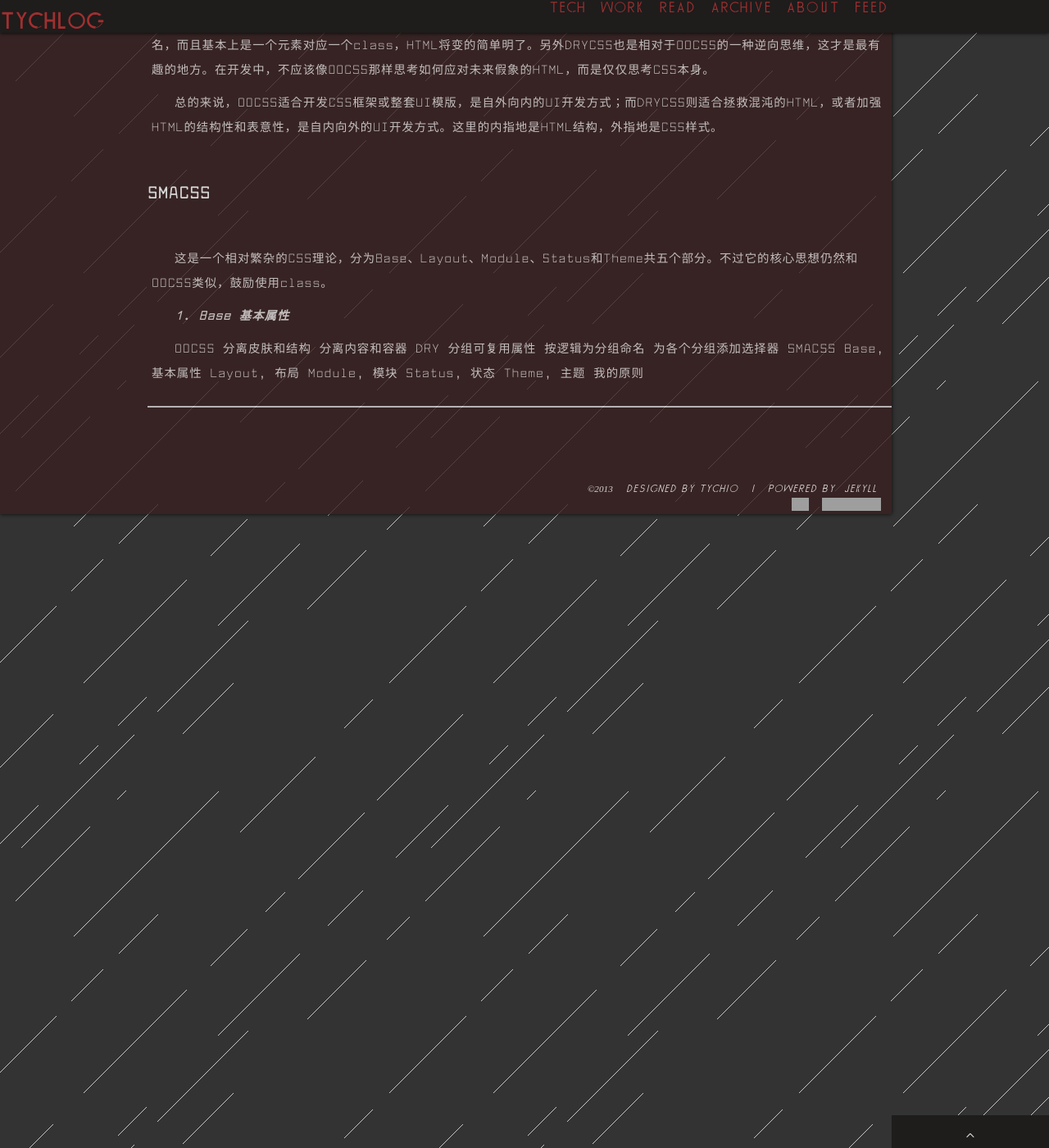
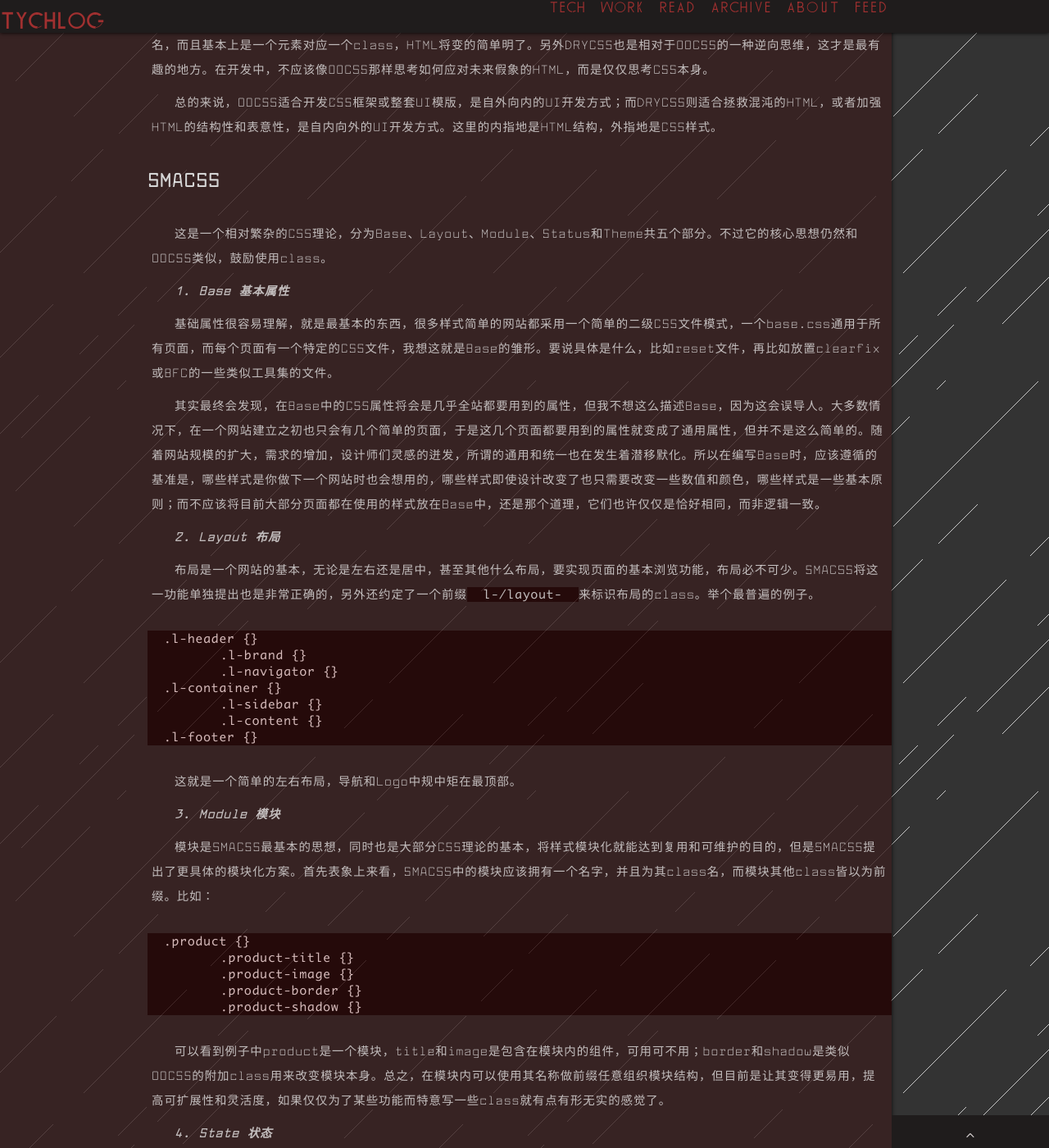
Before and after one commit to tychio/old_blog, a Jekyll site: the page built from _posts/2014-03-16-css-principle.md, in a window 1280 px wide and 1400 px high, scrolled down 8667 px. Shown: the whole window at 82% size. Built offline with Jekyll 4.4.1, drawn with Linux system fonts in a browser that asks for light colours; Markdown is read by kramdown in place of the engine named in the settings; comment, search, counter and statistics services are not loaded; some of the changed text lies outside the part shown; grey boxes are pictures that could not be loaded.

Commit message:
complete post that css principle.

````diff
--- a/_posts/2014-03-16-css-principle.md
+++ b/_posts/2014-03-16-css-principle.md
@@ -330,23 +330,60 @@
 
 总的来说，OOCSS适合开发CSS框架或整套UI模版，是自外向内的UI开发方式；而DRYCSS则适合拯救混沌的HTML，或者加强HTML的结构性和表意性，是自内向外的UI开发方式。这里的内指地是HTML结构，外指地是CSS样式。
 
-###### SMACSS
+#### SMACSS
 
 这是一个相对繁杂的CSS理论，分为Base、Layout、Module、Status和Theme共五个部分。不过它的核心思想仍然和OOCSS类似，鼓励使用class。
 
 ***1. Base 基本属性***
 
-OOCSS
-	分离皮肤和结构
-	分离内容和容器
-DRY
-	分组可复用属性
-	按逻辑为分组命名
-	为各个分组添加选择器
-SMACSS
-	Base, 基本属性
-	Layout, 布局
-	Module, 模块
-	Status, 状态
-	Theme, 主题
-我的原则
+基础属性很容易理解，就是最基本的东西，很多样式简单的网站都采用一个简单的二级CSS文件模式，一个base.css通用于所有页面，而每个页面有一个特定的CSS文件，我想这就是Base的雏形。要说具体是什么，比如reset文件，再比如放置clearfix或BFC的一些类似工具集的文件。
+
+其实最终会发现，在Base中的CSS属性将会是几乎全站都要用到的属性，但我不想这么描述Base，因为这会误导人。大多数情况下，在一个网站建立之初也只会有几个简单的页面，于是这几个页面都要用到的属性就变成了通用属性，但并不是这么简单的。随着网站规模的扩大，需求的增加，设计师们灵感的迸发，所谓的通用和统一也在发生着潜移默化。所以在编写Base时，应该遵循的基准是，哪些样式是你做下一个网站时也会想用的，哪些样式即使设计改变了也只需要改变一些数值和颜色，哪些样式是一些基本原则；而不应该将目前大部分页面都在使用的样式放在Base中，还是那个道理，它们也许仅仅是恰好相同，而非逻辑一致。
+
+***2. Layout 布局***
+
+布局是一个网站的基本，无论是左右还是居中，甚至其他什么布局，要实现页面的基本浏览功能，布局必不可少。SMACSS将这一功能单独提出也是非常正确的，另外还约定了一个前缀`l-/layout-`来标识布局的class。举个最普遍的例子。
+
+```
+.l-header {}
+	.l-brand {}
+	.l-navigator {}
+.l-container {}
+	.l-sidebar {}
+	.l-content {}
+.l-footer {}
+```
+
+这就是一个简单的左右布局，导航和Logo中规中矩在最顶部。
+
+***3. Module 模块***
+
+模块是SMACSS最基本的思想，同时也是大部分CSS理论的基本，将样式模块化就能达到复用和可维护的目的，但是SMACSS提出了更具体的模块化方案。首先表象上来看，SMACSS中的模块应该拥有一个名字，并且为其class名，而模块其他class皆以为前缀。比如：
+
+```
+.product {}
+	.product-title {}
+	.product-image {}
+	.product-border {}
+	.product-shadow {}
+```
+
+可以看到例子中product是一个模块，title和image是包含在模块内的组件，可用可不用；border和shadow是类似OOCSS的附加class用来改变模块本身。总之，在模块内可以使用其名称做前缀任意组织模块结构，但目前是让其变得更易用，提高可扩展性和灵活度，如果仅仅为了某些功能而特意写一些class就有点有形无实的感觉了。
+
+***4. State 状态***
+
+状态经常和JavaScript放在一起使用，它是一种用来标识页面状态的class，无论是为用户标识还是用程序标识。还是一个常见的例子，马上就明白。active经常用来表示当前的tab，或者当前选中的目标，这就是一种状态，无论是样式还是程序都需要知道它。
+
+SMACSS仍然有一个对应的前缀用于标示状态class，`is-`是一个合适的词，指明某一元素是什么状态。
+
+***5. Theme 主题***
+
+主题就是皮肤，和OOCSS的分离皮肤与结构不谋而合。更重要的是对于可更换皮肤的站点来说，这样的分离是非常必要的，只需要更换加载的theme文件即可将皮肤更换。
+
+总的来说，SMACSS是一个较为注意细节与实现的CSS理论，非常适合初涉CSS的人，它可以让你的CSS跑在轨道上而不至于脱轨。其思想也与OOCSS有很多相通之处，如果没有适合的方案，我建议新手可以适当的融入OOCSS的思想而使用SMACSS的结构，这样写出来的网站样式至少不会马上陷入泥沼。
+
+## 哪一个好用呢？
+
+谈了许多的CSS原理，已经有点眼花缭乱，到底哪个好呢？这个问题又归结到了最佳实践上，虽然我并不认为有这样的实践，但我认为一个项目一定会有适合的实践，比如前面说的，如果你想做一个CSS框架然后再写HTML，那就用OOCSS；如果你想先写HTML或者已经有一个旧的页面，那DRYCSS应该很适合你；如果新手不知如何下手，那SMACSS可以指导你入门。
+
+无论如何，在我过去很长一段时间的独立UI开发“生涯”中，这些情况我都遇到过，也有一些自己的想法，我想我将在下一篇博客中谈谈自己对CSS的理解，并尝试整理出一些类似理论的东西来。
````
